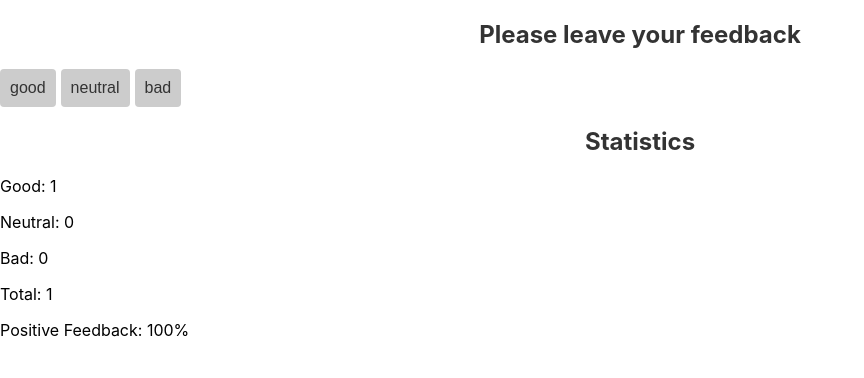
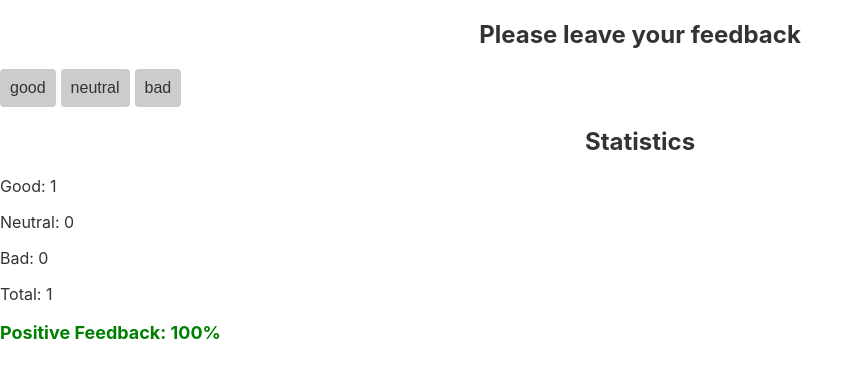
Before and after one commit to Dyhless/react-hw-02-feedback, a React (Create React App) app: page / in a window 1280 px wide. Both pictures are taken after a click on the button "good". Shown: the top 378 px of the page, without its empty margins (0-864 px from the left). Built offline with nearby package versions, Linux system fonts and the light colour scheme.

Commit message:
Update Statistics.jsx

```diff
--- a/src/components/Statistics/Statistics.jsx
+++ b/src/components/Statistics/Statistics.jsx
@@ -1,15 +1,22 @@
 import React from 'react';
 import PropTypes from 'prop-types';
+import {
+  StatisticsWrapper,
+  StatisticItem,
+  PositivePercentage,
+} from './Statistics.styled';
 
 const Statistics = ({ good, neutral, bad, total, positivePercentage }) => {
   return (
-    <div>
-      <p>Good: {good}</p>
-      <p>Neutral: {neutral}</p>
-      <p>Bad: {bad}</p>
-      <p>Total: {total}</p>
-      <p>Positive Feedback: {positivePercentage}%</p>
-    </div>
+    <StatisticsWrapper>
+      <StatisticItem>Good: {good}</StatisticItem>
+      <StatisticItem>Neutral: {neutral}</StatisticItem>
+      <StatisticItem>Bad: {bad}</StatisticItem>
+      <StatisticItem>Total: {total}</StatisticItem>
+      <PositivePercentage>
+        Positive Feedback: {positivePercentage}%
+      </PositivePercentage>
+    </StatisticsWrapper>
   );
 };
 
```
